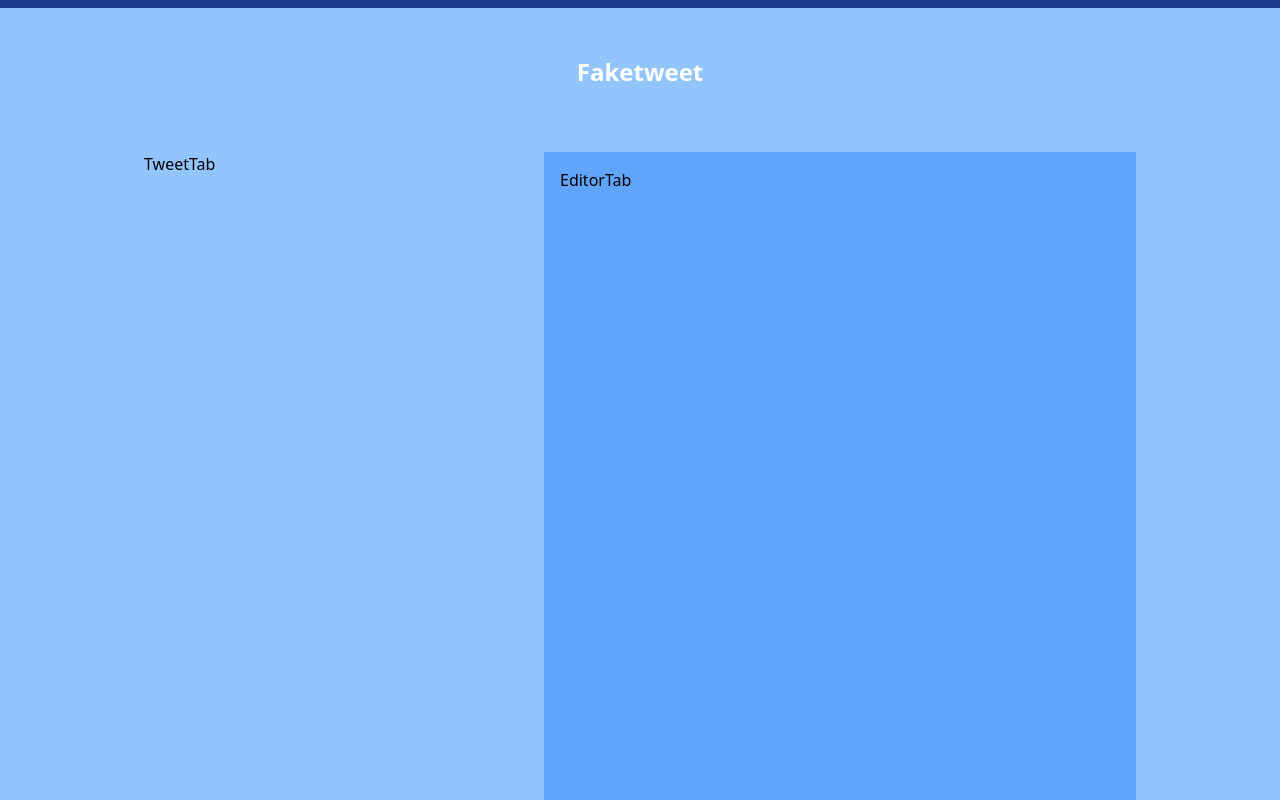
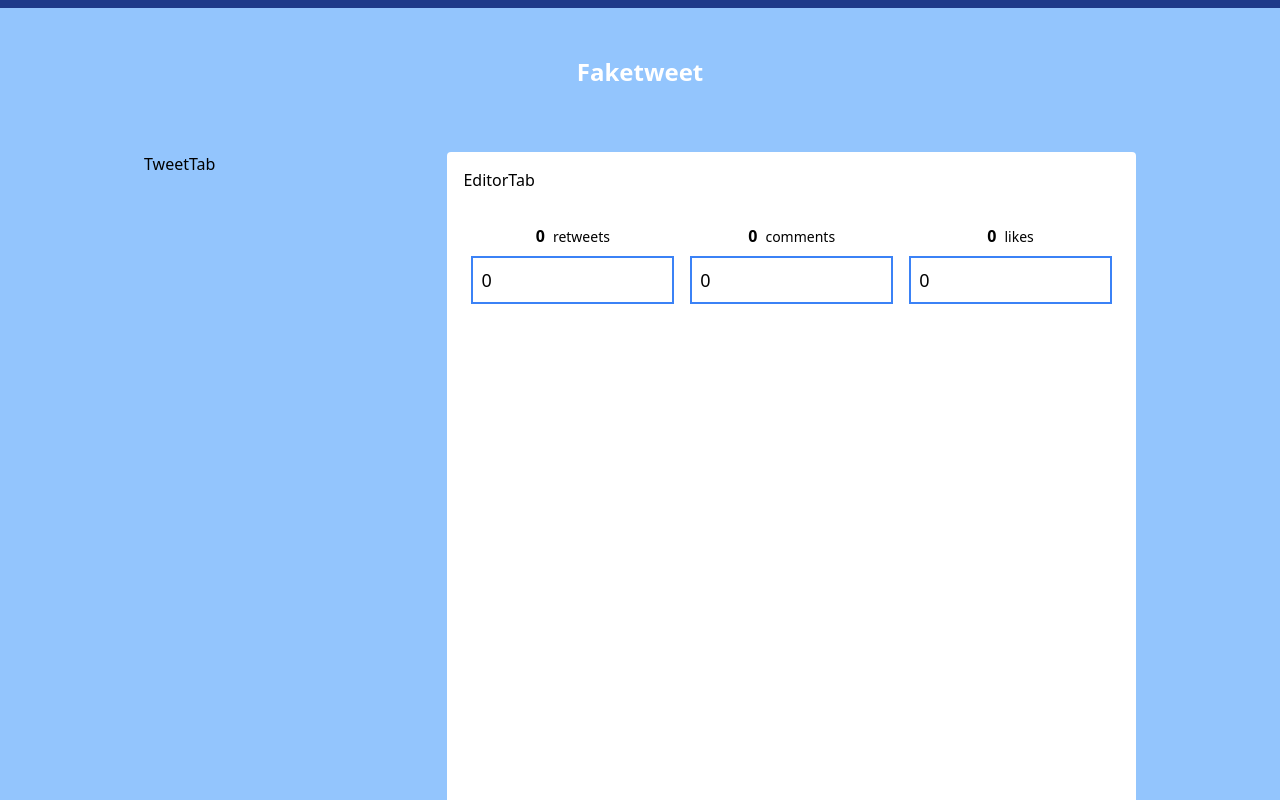
Before and after one commit to iaseth/faketweet, a React (Create React App) app: page / in a window 1280 px wide. Shown: the top 800 px of the page. Built offline with nearby package versions, Linux system fonts and the light colour scheme.

Commit message:
Added StatInput for retweets, comments and likes

```diff
--- a/src/Faketweet/EditorTab/EditorTab.js
+++ b/src/Faketweet/EditorTab/EditorTab.js
@@ -1,11 +1,31 @@
+import {StatInput} from './Utils';
 
 
 
+function statDisplayFunc (v) {
+	if (v < 1000) return v;
+
+	if (v > 1000000) {
+		return (v/1000000).toFixed(1) + 'M';
+	} else if (v > 1000) {
+		return (v/1000).toFixed(1) + 'K';
+	}
+}
+
 export default function EditorTab ({data, setData}) {
 
+	const setX = (x, v) => {
+		setData({...data, [x]: v});
+	};
+
 	return (
-		<div className="min-h-screen bg-blue-400 px-4 py-4">
+		<div className="min-h-screen bg-white rounded px-4 py-4">
 			<h2>EditorTab</h2>
+			<div className="lg:flex overflow-hidden py-4">
+				<StatInput title="retweets" stat={data.retweets} setStat={v => setX('retweets', v)} displayFunc={statDisplayFunc} />
+				<StatInput title="comments" stat={data.comments} setStat={v => setX('comments', v)} />
+				<StatInput title="likes" stat={data.likes} setStat={v => setX('likes', v)} />
+			</div>
 		</div>
 	);
 }
--- /dev/null
+++ b/src/Faketweet/EditorTab/Utils.js
@@ -0,0 +1,38 @@
+
+
+
+export function StatInput ({
+	title="Stat", stat, setStat,
+	min=false, max=false,
+	displayFunc = x => x,
+	validatorFunc = x => true
+}) {
+
+	const validate = v => {
+		if (min !== false && min > v) return false;
+		if (max !== false && max < v) return false;
+		return validatorFunc(v) ? true : false;
+	};
+
+	const handleChange = event => {
+		if (isNaN(event.target.value)) return;
+		const v = parseInt(event.target.value);
+		if (validate(v)) {
+			setStat(v);
+		}
+	};
+
+	return (
+		<div className="px-2 py-2 grow">
+			<div>
+				<h2 className="px-2 py-2 text-center">
+					<span className="font-bold mr-2">{displayFunc(stat)}</span>
+					<span className="text-sm">{title}</span>
+				</h2>
+			</div>
+			<div>
+				<input type='text' defaultValue={stat} onChange={handleChange} className="w-full text-lg px-2 py-2 border-2 border-blue-500" />
+			</div>
+		</div>
+	);
+}
```
